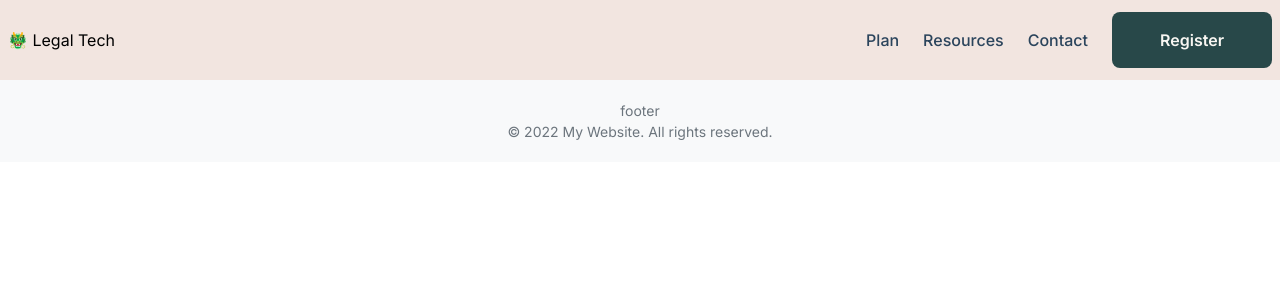
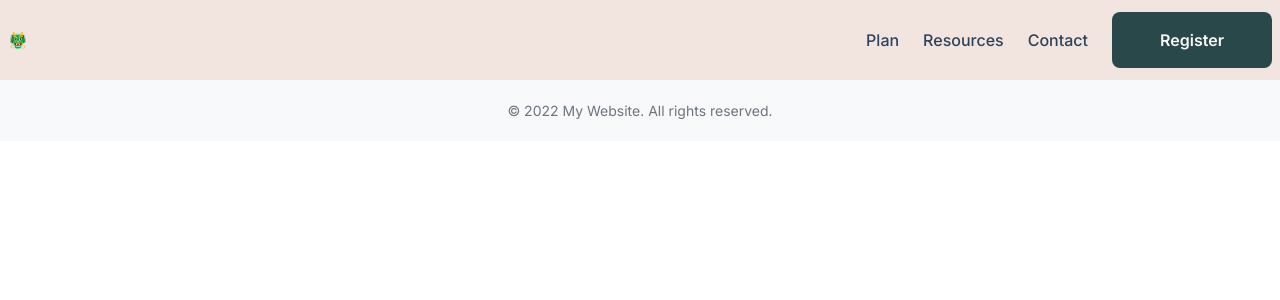
Before and after one commit to mariannebourcier/lt-project, a Next.js app: page / in a window 1280 px wide. Shown: the top 300 px of the page. Built offline with nearby package versions, Linux system fonts and the light colour scheme.

Commit message:
add files and folder for sidebar

```diff
--- a/src/components/footer/footer.component.tsx
+++ b/src/components/footer/footer.component.tsx
@@ -4,7 +4,6 @@ import style from './footer.module.scss'
 const Footer = () => {
   return (
     <div className={style.main_container}>
-      footer
       <div className={style.footer_content}>
         <p>© 2022 My Website. All rights reserved.</p>
       </div>
--- a/src/components/nav/nav.component.tsx
+++ b/src/components/nav/nav.component.tsx
@@ -10,7 +10,7 @@ const Navbar = () => {
   return (
     <div className={style.main_container}>
       <div className={style.logo_container}>
-        🐲 Legal Tech
+        🐲
       </div>
       <div className={style.links_container}>
         <span className={style.link}>Plan</span>
--- /dev/null
+++ b/src/components/sidebar/sidebar.component.tsx
@@ -0,0 +1,10 @@
+import React from 'react'
+import style from './sidebar.module.scss'
+
+const Sidebar = () => {
+  return (
+    <div>sidebar</div>
+  )
+}
+
+export default Sidebar;
```
Also changed, not shown: src/components/sidebar/sidebar.module.scss (added).
